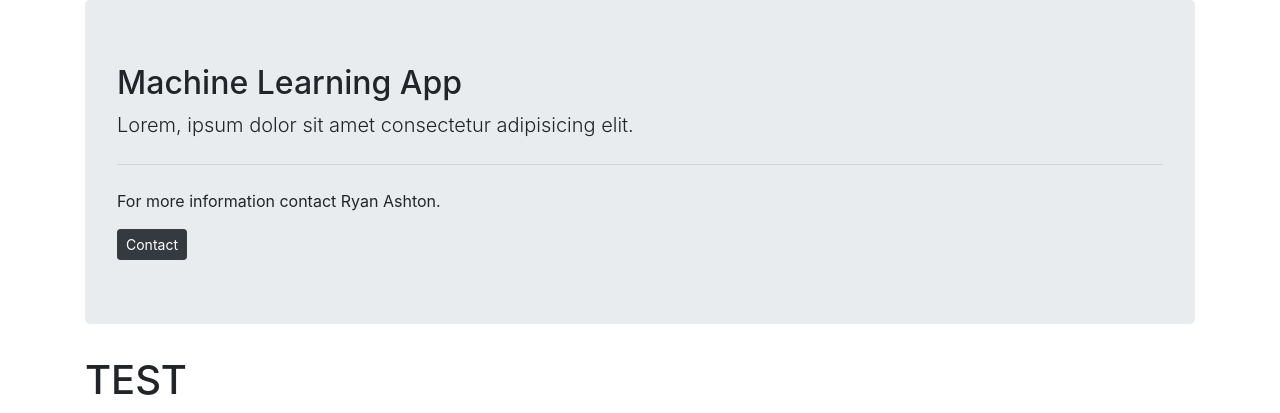
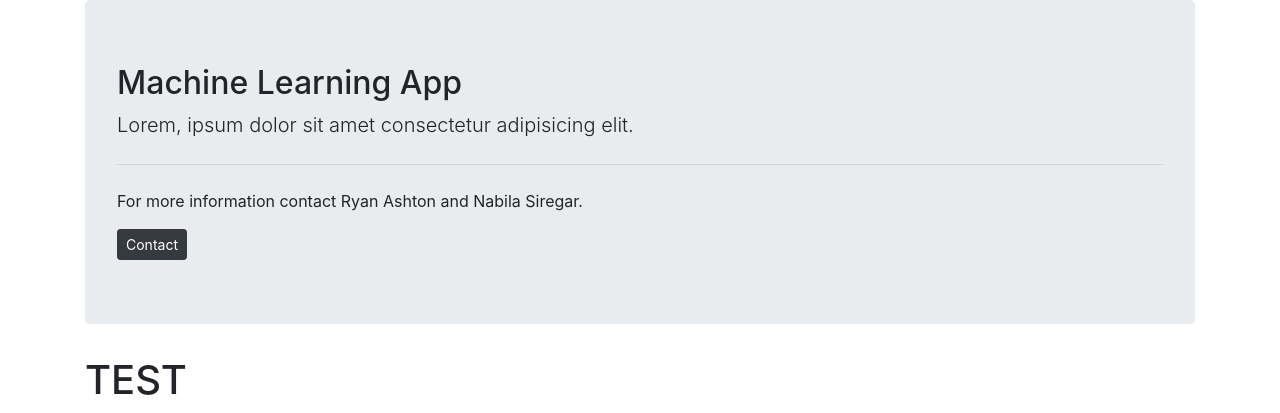
Before and after one commit to Ryan-Ashton/kickstarter_ml_app, a Flask app: page / in a window 1280 px wide. Shown: the top 413 px of the page. Run offline with Flask 2, Linux system fonts and the light colour scheme; parts of the project's set-up code (start-up, migrations or seed data) failed here and were passed over; some libraries are stand-ins or nearby versions.

Commit message:
Updated index

```diff
--- a/templates/index.html
+++ b/templates/index.html
@@ -23,7 +23,7 @@
       <h2 class="display-6">Machine Learning App</h2>
       <p class="lead">Lorem, ipsum dolor sit amet consectetur adipisicing elit. </p>
       <hr class="my-4">
-      <p>For more information contact Ryan Ashton.</p>
+      <p>For more information contact Ryan Ashton and Nabila Siregar.</p>
       <a class="btn btn-dark btn-sm" href="#" role="button">Contact</a>
     </div>
 
```
